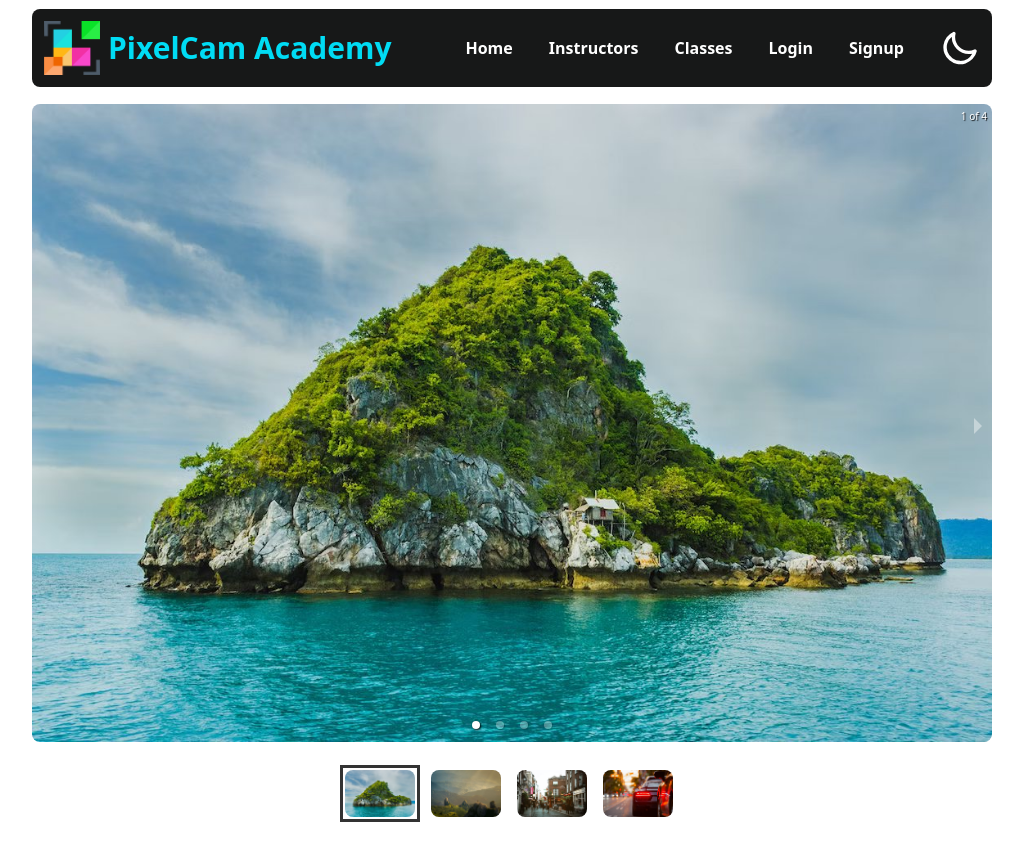
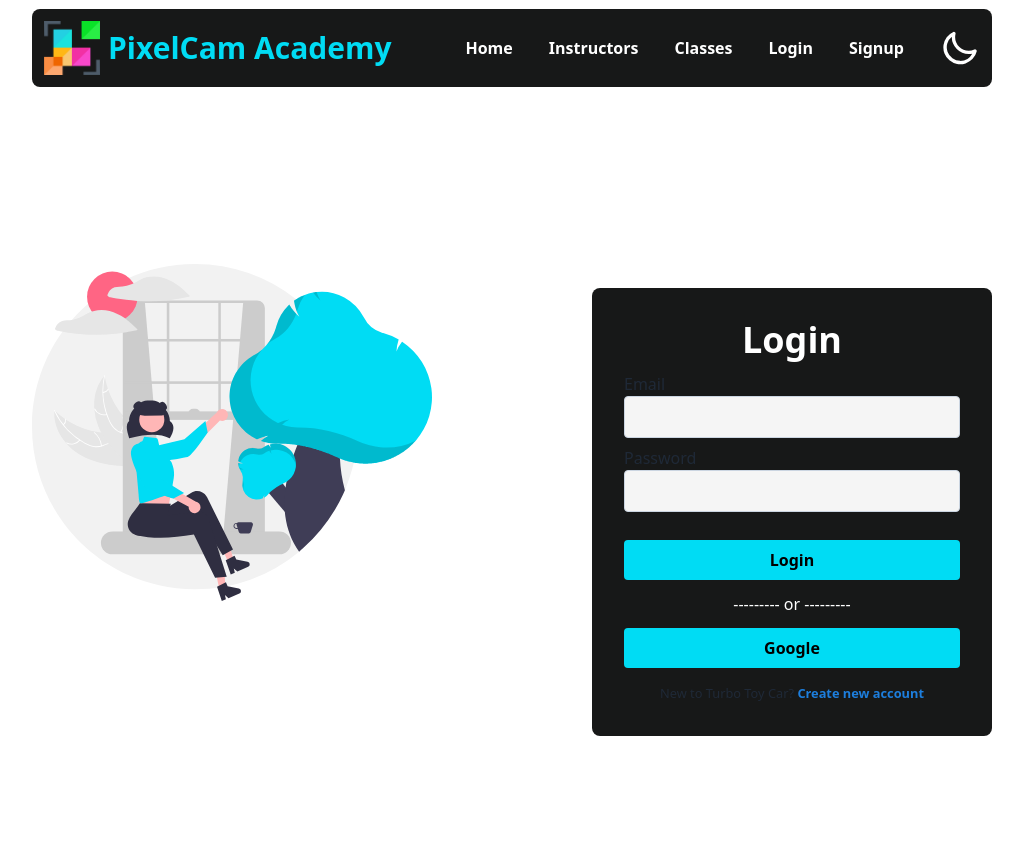
Before and after one commit to akil-tajwar/pixel-cam-client, a React (Vite) app: page /login in a window 1280 px wide. Shown: the top 860 px of the page, without its empty margins (128-1151 px from the left). After the commit the page ends 832 px from the top, so only its background shows below. Built offline with nearby package versions, Linux system fonts and the light colour scheme.

Commit message:
adding login ui

```diff
--- a/src/Pages/Home/Components/Banner.jsx
+++ b/src/Pages/Home/Components/Banner.jsx
@@ -0,0 +1,24 @@
+import React from 'react';
+import { Carousel } from 'react-responsive-carousel';
+import "react-responsive-carousel/lib/styles/carousel.min.css";
+
+const Banner = () => {
+    return (
+        <Carousel className='w-3/4 mx-auto mt-14 text-center mb-20'>
+            <div>
+                <img className='rounded-lg' src="/public/banner2.jpg" />
+            </div>
+            <div>
+                <img className='rounded-lg' src="/public/banner3.jpg" />
+            </div>
+            <div>
+                <img className='rounded-lg' src="/public/banner4.jpg" />
+            </div>
+            <div>
+                <img className='rounded-lg' src="/public/banner1.jpg" />
+            </div>
+        </Carousel>
+    );
+};
+
+export default Banner;
--- a/src/Pages/Login/Login.jsx
+++ b/src/Pages/Login/Login.jsx
@@ -1,24 +1,40 @@
 import React from 'react';
-import { Carousel } from 'react-responsive-carousel';
-import "react-responsive-carousel/lib/styles/carousel.min.css";
+import { Link } from 'react-router-dom';
 
-const Banner = () => {
+const Login = () => {
     return (
-        <Carousel className='w-3/4 mx-auto mt-14 text-center mb-20'>
-            <div>
-                <img className='rounded-lg' src="/public/banner2.jpg" />
+        <div className='pt-40'>
+            <div className='grid grid-cols-2 gap-40 w-3/4 mx-auto'>
+                <div className='w-full mx-auto mt-14'>
+                    <img src="/login.svg" alt="" />
+                </div>
+                <div className='mx-auto w-full bg-[#171818] rounded-lg p-8 mt-20 mb-4'>
+                    <h2 className='text-4xl text-center text-white font-semibold mb-3'>Login</h2>
+                    <form>
+                        <div className=''>
+                            <div className='pb-2'>
+                                <label htmlFor="email">Email</label><br />
+                                <input className='bg-[#f5f5f5] rounded p-2 border-slate-300 border w-full' type="email" name="email" id="" required />
+                            </div>
+                            <div className='pb-2'>
+                                <label htmlFor="password">Password</label><br />
+                                <input className='bg-[#f5f5f5] rounded p-2 border-slate-300 border w-full' type="password" name="password" id="" required />
+                            </div>
+                        </div>
+                        <button className='w-full mt-5 bg-[#00DCF4] rounded text-black font-semibold p-2 mb-3'>Login</button><br />
+                    </form>
+                    <p className='text-center text-white'>--------- or ---------</p>
+                    <div className='flex gap-2 mb-3'>
+                        <button className='w-full bg-[#00DCF4] rounded text-black font-semibold p-2 mt-3'>Google</button>
+                    </div>
+                    <div className='text-center'>
+                        <small>New to Turbo Toy Car? <Link to='/signup' className='text-[#1d7edd] font-semibold'>Create new account</Link></small>
+                    </div>
+                </div>
             </div>
-            <div>
-                <img className='rounded-lg' src="/public/banner3.jpg" />
-            </div>
-            <div>
-                <img className='rounded-lg' src="/public/banner4.jpg" />
-            </div>
-            <div>
-                <img className='rounded-lg' src="/public/banner1.jpg" />
-            </div>
-        </Carousel>
+            <p className='text-red-800 text-center font-semibold mb-20'></p>
+        </div>
     );
 };
 
-export default Banner;
+export default Login;
```
